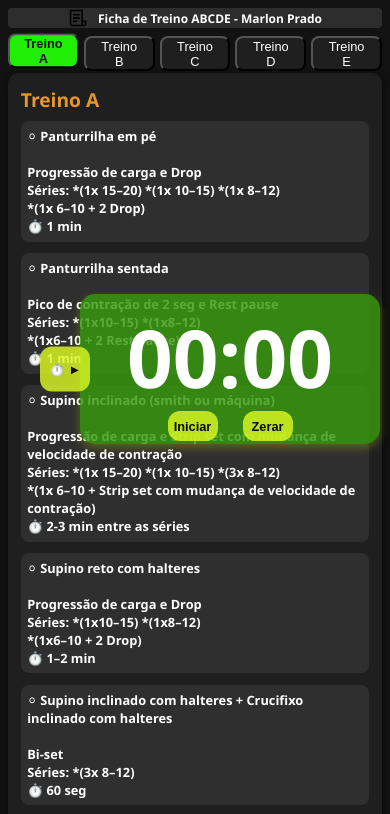
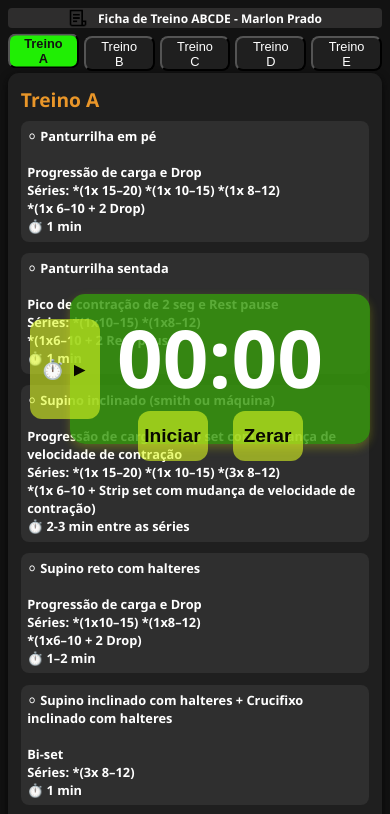
Before and after one commit to marlonprado2025/Ficha_de_Treino_Alem_da_Genetica, a plain HTML site: page index.html in a window 390 px wide. Shown: the top 814 px of the page. Drawn offline with Linux system fonts and the light colour scheme.

Commit message:
update style

```diff
--- a/index.html
+++ b/index.html
@@ -3,7 +3,7 @@
   <head>
     <meta charset="UTF-8" />
     <meta name="viewport" content="width=device-width, initial-scale=1.0" />
-    <title>Ficha de Treino 5x Semana-Avançado</title>
+    <title>Periodizacao 5x Semana-Avançado</title>
     <link rel="stylesheet" href="styles.css" />
   </head>
 
@@ -68,7 +68,7 @@
 
             Bi-set
              Séries: *(3x 8–12)
-             ⏱️ 60 seg `,
+             ⏱️ 1 min `,
 
             `⚪ Supino Declinado
 
--- a/styles.css
+++ b/styles.css
@@ -53,7 +53,7 @@ p {
 
     0%,
     100% {
-        transform: translateY(1px);
+        transform: translateY(2px);
     }
 
     50% {
@@ -154,12 +154,12 @@ li.feito {
     border: none;
     width: 80px;
     border-radius: 4px;
-    background: rgba(219, 248, 34, 0.822);
+    background: rgba(220, 248, 34, 0.596);
     color: rgb(9, 9, 0);
 }
 
 .timer button:hover {
-    background: #196710b4;
+    background: #1967105e;
 }
 
 #tempo {
@@ -239,7 +239,7 @@ li.feito {
         max-width: 350px;
         height: 150px;
         bottom: 400px;
-        right: 10px;
+        right: 20px;
         padding: 8px;
         border-radius: 15px;
     }
@@ -249,16 +249,14 @@ li.feito {
     }
 
     .timer-buttons {
-        gap: 35px;
+        gap: 45px;
     }
 
     .timer button {
-        height: 30px;
-        width: 70px;
-
-        font-size: 0.8rem;
+        height: 50px;
+        font-size: 1rem;
         border-radius: 12px;
-        font-weight: 700;
+        font-weight: 900;
         text-align: center;
     }
 
@@ -270,7 +268,7 @@ li.feito {
    button.timer-toggle {
        left: -40px;
        padding: 4px 8px;
-       height: 45px;
+       height: 100px;
 
    }
 }
@@ -297,10 +295,11 @@ li.feito {
     }
 
     .timer button {
-        width: 50px;
-       padding: 3px 6px;
-        font-size: 0.8rem;
+        width: 70px;
+        padding: 3px 6px;
+        font-size: 1.2rem;
         text-align: center;
+        left: -40px;
     }
     h1{
         font-size: 12px;
```
